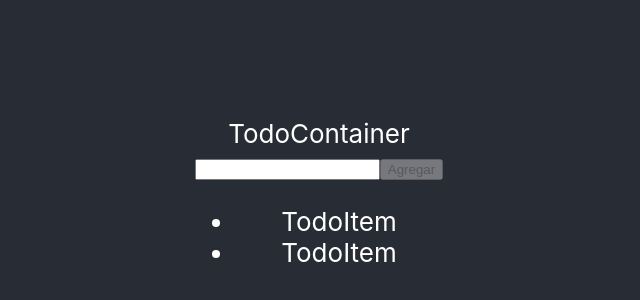
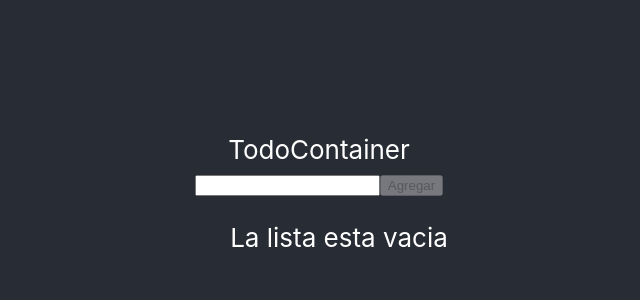
Before and after one commit to juespinoza/todo-list-project, a React (Create React App) app: page / in a window 1280 px wide. Shown: the part 194-494 px from the top of the page, without its empty margins (321-961 px from the left). Built offline with nearby package versions, Linux system fonts and the light colour scheme.

Commit message:
Funcionalidad de agregar tarea

```diff
--- a/src/components/TodoContainer.jsx
+++ b/src/components/TodoContainer.jsx
@@ -1,13 +1,28 @@
-import React from "react";
+import React, { useState } from "react";
 import TodoForm from "./TodoForm";
 import TodoList from "./TodoList";
 
+// Formato de elementos de mi lista de tareas
+// {
+//     done: false,  // Puede ser true o false, representa si la tarea esta hecha o no.
+//     id: (+new Date()).toString(), // identificador de mi tarea
+//     tarea // tarea >> tarea: {valor de la variable tarea}
+// }
+
+
 const TodoContainer = () => {
+
+    const [lista, setLista] = useState([])
+
+    const handleAddTask = (objetoTarea) => {
+        console.log("objeto", objetoTarea)
+        setLista([...lista, objetoTarea])
+    }
     return (
         <div>
             TodoContainer
-            <TodoForm />
-            <TodoList />
+            <TodoForm handleAddTask={handleAddTask} />
+            <TodoList lista={lista} setLista={setLista} />
         </div>
     )
 }
--- a/src/components/TodoForm.jsx
+++ b/src/components/TodoForm.jsx
@@ -1,12 +1,18 @@
 import React, { useState } from 'react'
 
-const TodoForm = () => {
+const TodoForm = props => {
+    const { handleAddTask } = props // destructuring o desestructuracion
 
     const [tarea, setTarea] = useState("")
 
     const handleSubmit = (element) => {
         element.preventDefault();
         console.log(tarea)
+        handleAddTask({
+            done: false,
+            id: (+new Date).toString(),
+            tarea // tarea: "algo > valor de mi variable de estado tarea"
+        })
         setTarea("")
     };
 
--- a/src/components/TodoItem.jsx
+++ b/src/components/TodoItem.jsx
@@ -1,9 +1,11 @@
 import React from 'react'
 
-const TodoItem = () => {
+const TodoItem = props => {
+  const { key, data } = props
+
   return (
     <li>
-      TodoItem
+      { data.tarea }
     </li>
   )
 }
--- a/src/components/TodoList.jsx
+++ b/src/components/TodoList.jsx
@@ -1,12 +1,22 @@
 import React from 'react'
 import TodoItem from './TodoItem'
 
-const TodoList = () => {
+const TodoList = props => {
+  const { lista, setLista } = props
+
+  const checkboxes = lista.map((item) => {
+    console.log(item)
+    return <TodoItem key={item.id} data={item} />
+  })
+
+
   return (
     <div>
       <ul>
-        <TodoItem />
-        <TodoItem />
+        {/* // hardcoding: codigo duro, codigo que no es dinamico */}
+        {/* listar nombres de tareas en <li></li>*/}
+        {/* {lista.map((item) => <li>{item.tarea}</li>)} */}
+        { checkboxes.length ? checkboxes : "La lista esta vacia"}
       </ul>
     </div>
   )
```
